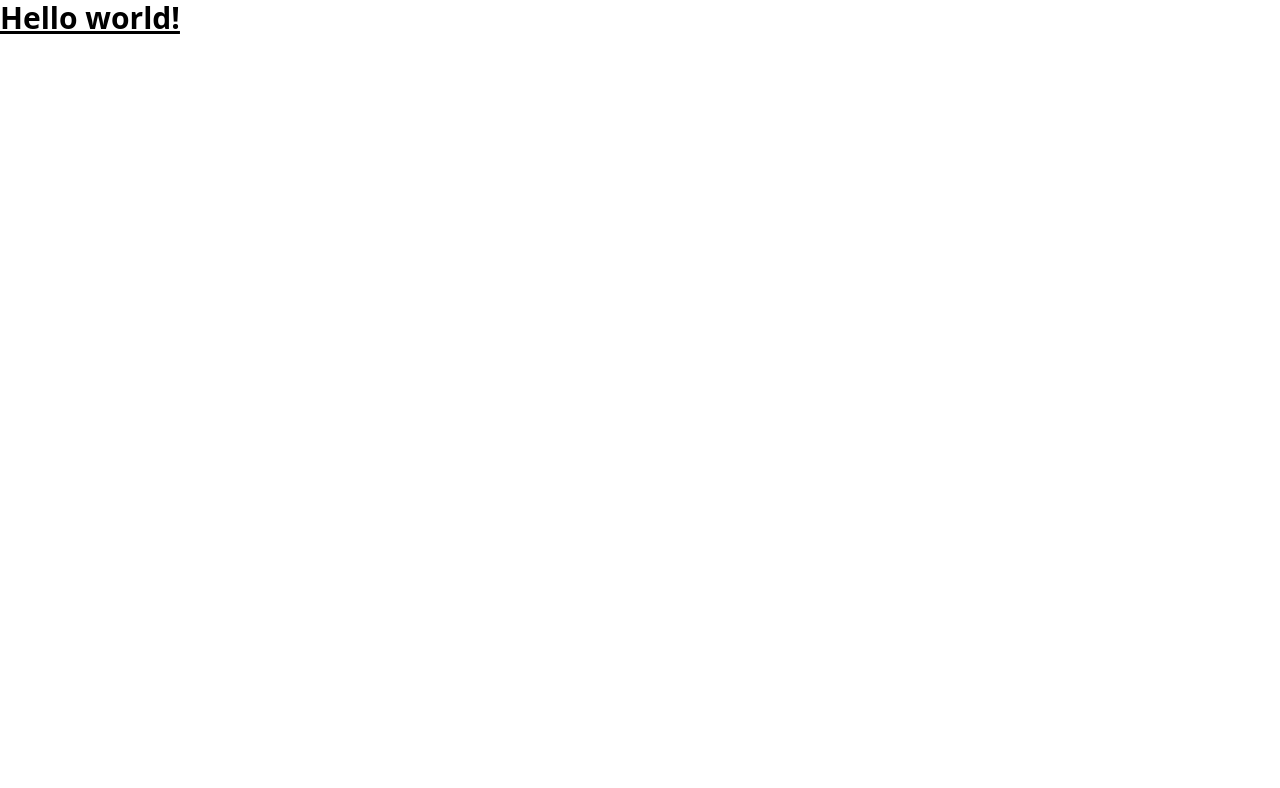
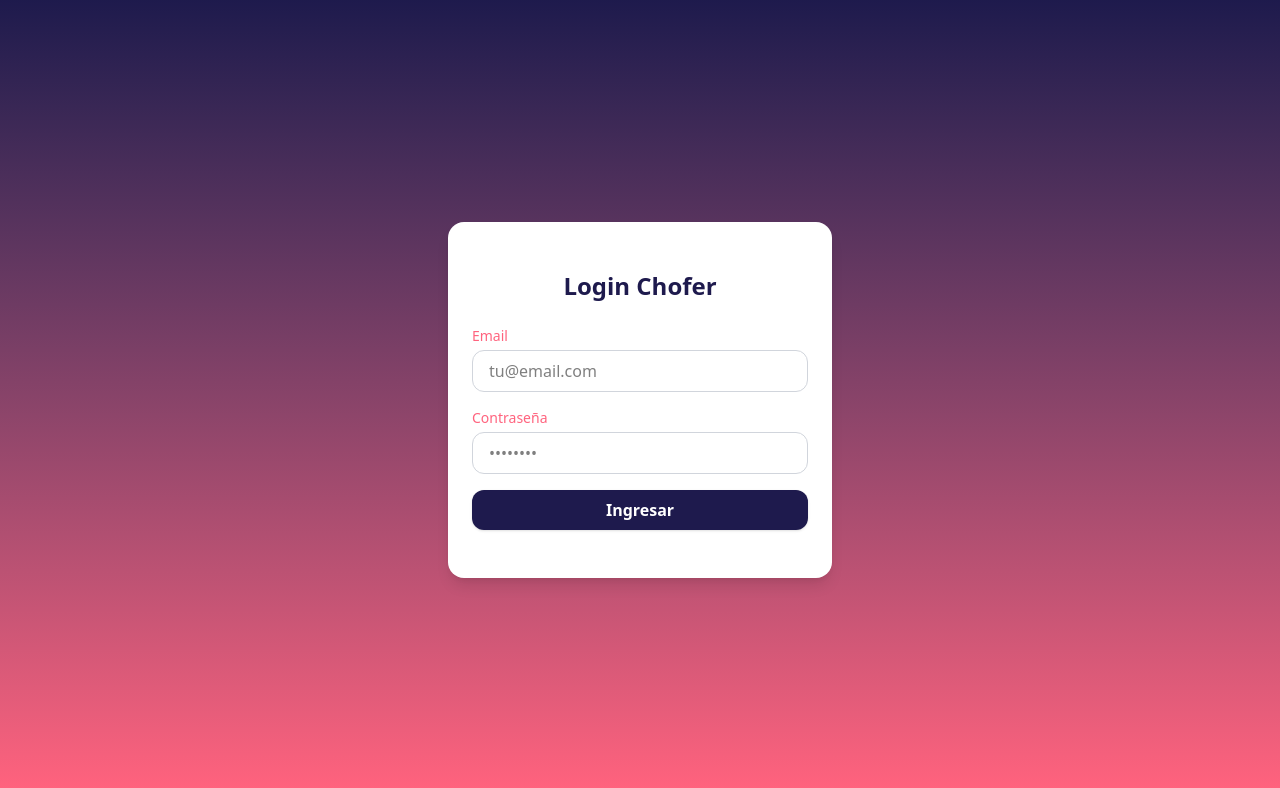
Before and after one commit to jsemalvarez/pcp-drivers, a React (Vite) app: page / in a window 1280 px wide. Shown: the top 788 px of the page. Built offline with nearby package versions, Linux system fonts and the light colour scheme.

Commit message:
feat: add basic LoginPage.tsx

```diff
--- a/src/app/App.css
+++ b/src/app/App.css
@@ -1 +1,6 @@
 @import "tailwindcss";
+
+@theme {
+    --color-primary: oklch(0.257 0.09 281.288); /*indigo-950*/
+    --color-secondary: oklch(0.712 0.194 13.428); /*rose-400*/
+}
--- a/src/app/App.tsx
+++ b/src/app/App.tsx
@@ -1,13 +1,10 @@
+import { LoginPage } from '../features/auth/Loginpage'
 import './App.css'
 
 function App() {
 
   return (
-    <>
-        <h1 className="text-3xl font-bold underline">
-          Hello world!
-        </h1>
-    </>
+    <LoginPage />
   )
 }
 
--- /dev/null
+++ b/src/features/auth/LoginPage.tsx
@@ -0,0 +1,59 @@
+import { useState } from "react";
+
+export const LoginPage = () => {
+  const [email, setEmail] = useState("");
+  const [password, setPassword] = useState("");
+
+  const handleSubmit = (e: React.FormEvent) => {
+    e.preventDefault();
+    console.log({ email, password });
+    // Aquí va la lógica de login
+  };
+
+  return (
+    <main className="flex min-h-screen items-center justify-center bg-gradient-to-b from-primary to-secondary">
+      <div className="w-full max-w-sm bg-white rounded-2xl shadow-lg py-12 px-6 mx-4">
+        <h1 className="text-2xl font-bold text-center text-primary mb-6">
+          Login Chofer
+        </h1>
+        <form onSubmit={handleSubmit} className="space-y-4">
+          <div>
+            <label className="block text-sm font-medium text-secondary">
+              Email
+            </label>
+            <input
+              type="email"
+              value={email}
+              onChange={(e) => setEmail(e.target.value)}
+              placeholder="tu@email.com"
+              required
+              className="w-full px-4 py-2 mt-1 border border-gray-300 rounded-xl focus:outline-none focus:ring-2 focus:ring-blue-500"
+            />
+          </div>
+
+          <div>
+            <label className="block text-sm font-medium text-secondary">
+              Contraseña
+            </label>
+            <input
+              type="password"
+              value={password}
+              onChange={(e) => setPassword(e.target.value)}
+              placeholder="••••••••"
+              required
+              className="w-full px-4 py-2 mt-1 border border-gray-300 rounded-xl focus:outline-none focus:ring-2 focus:ring-blue-500"
+            />
+          </div>
+
+          <button
+            type="submit"
+            className="w-full py-2 bg-primary text-white font-semibold rounded-xl shadow cursor-pointer"
+          >
+            Ingresar
+          </button>
+        </form>
+
+      </div>
+    </main>
+  );
+}
```
